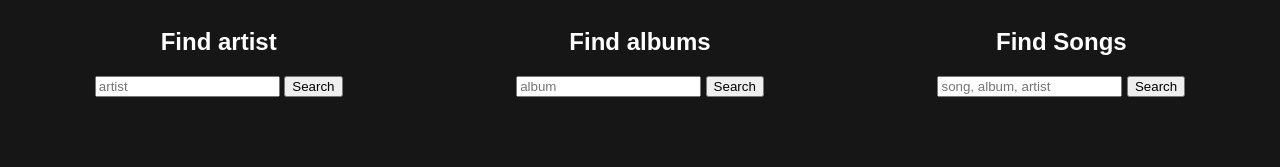
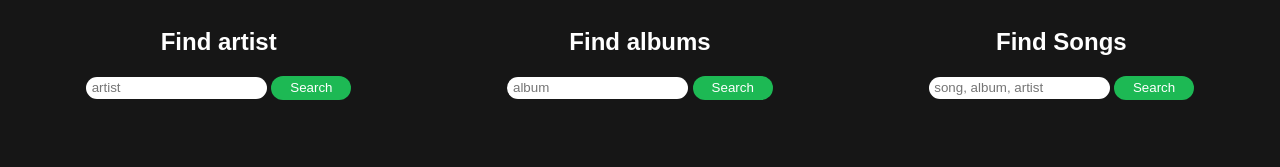
Before and after one commit to mclavin/spotify_AJAX, a plain HTML site: page index.html in a window 1280 px wide. Drawn offline with Linux system fonts and the light colour scheme.

Commit message:
improvements to buttons

```diff
--- a/css/main.css
+++ b/css/main.css
@@ -2,6 +2,27 @@ body{
     font-family: "Arial";
     background-color: #161616;
     color: #ffffff;
+}
+
+input{
+    border-radius: 1em;
+    border: none;
+    height: 1.5em
+}
+
+button{
+    width:6em;
+    color: #ffffff;
+    height: 1.8em;
+    border-radius: 1em;
+    border: none;
+    background-color: #1DB954;
+    transition: all 0.2s ease;
+}
+
+button:hover{
+    box-shadow: inset 0 0 0 2px #ffffff;
+
 }
 
 a{
--- a/js/main.js
+++ b/js/main.js
@@ -135,7 +135,7 @@ var Module = (function(){
         let track = document.getElementById("trackName").value;
 
         let trackRes = $.ajax({
-            url: `https://api.spotify.com/v1/search?q=track:${track}&limit=50&type=track`,
+            url: `https://api.spotify.com/v1/search?q=${track}&limit=50&type=track`,
             success: function () {
                 let tracks = trackRes.responseJSON.tracks.items;
                 let trackList = document.getElementById("trackList");
```
Also changed, not shown: index.html (+3 -3 lines).
